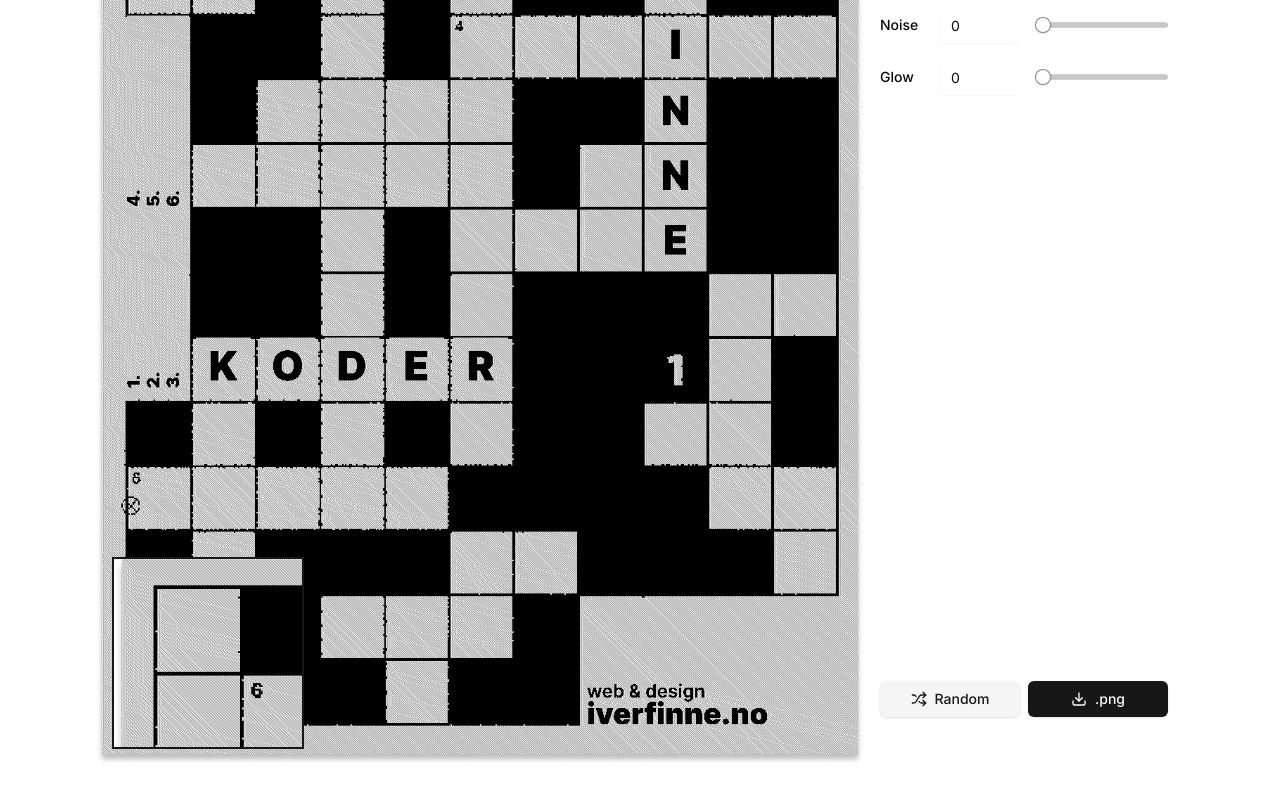
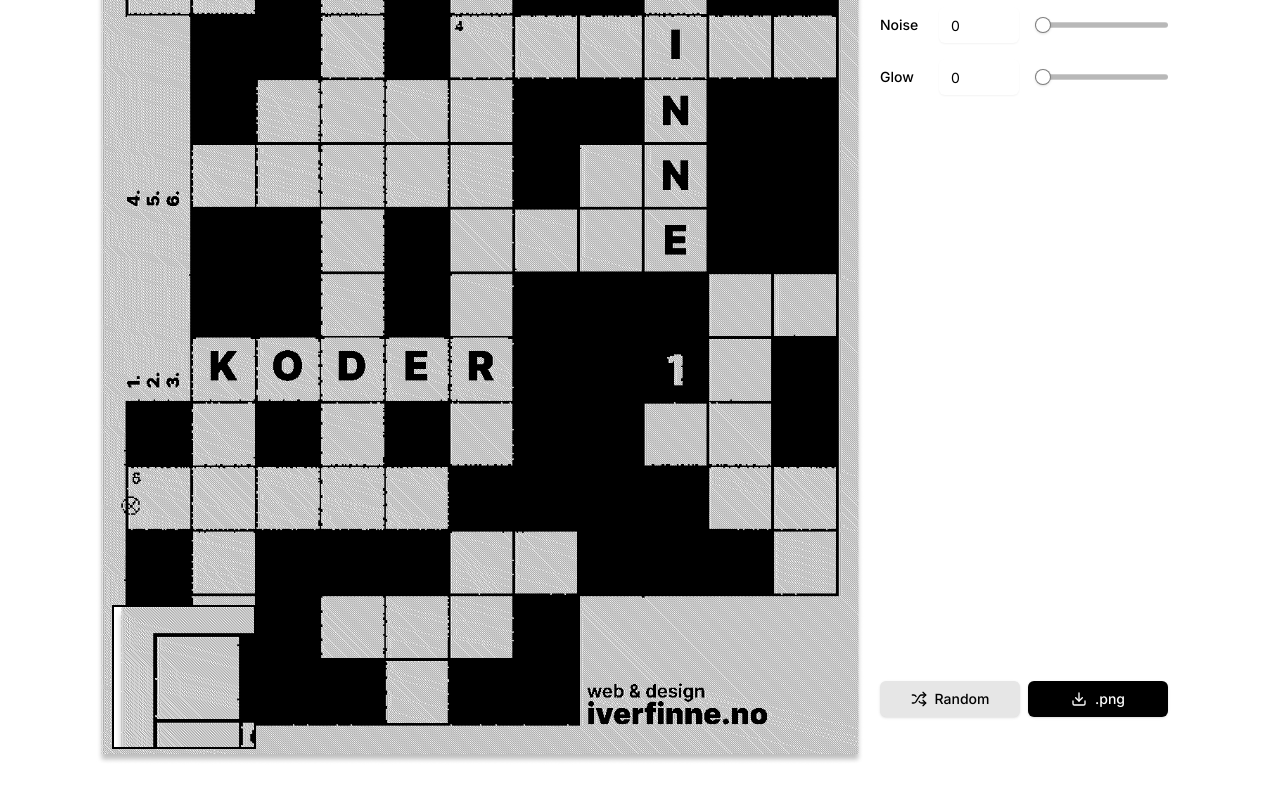
Before and after one commit to lukketsvane/dither, a Next.js app: page / in a window 1280 px wide. Shown: the part 494-1294 px from the top of the page. Built offline with nearby package versions, Linux system fonts and the light colour scheme.

Commit message:
Your commit message here

```diff
--- a/src/app/globals.css
+++ b/src/app/globals.css
@@ -15,56 +15,56 @@
 @layer base {
   :root {
     --background: 0 0% 100%;
-    --foreground: 0 0% 3.9%;
+    --foreground: 0 0% 0%;
     --card: 0 0% 100%;
-    --card-foreground: 0 0% 3.9%;
+    --card-foreground: 0 0% 0%;
     --popover: 0 0% 100%;
-    --popover-foreground: 0 0% 3.9%;
-    --primary: 0 0% 9%;
-    --primary-foreground: 0 0% 98%;
-    --secondary: 0 0% 96.1%;
-    --secondary-foreground: 0 0% 9%;
-    --muted: 0 0% 96.1%;
-    --muted-foreground: 0 0% 45.1%;
-    --accent: 0 0% 96.1%;
-    --accent-foreground: 0 0% 9%;
-    --destructive: 0 84.2% 60.2%;
-    --destructive-foreground: 0 0% 98%;
-    --border: 0 0% 89.8%;
-    --input: 0 0% 89.8%;
-    --ring: 0 0% 3.9%;
-    --chart-1: 12 76% 61%;
-    --chart-2: 173 58% 39%;
-    --chart-3: 197 37% 24%;
-    --chart-4: 43 74% 66%;
-    --chart-5: 27 87% 67%;
+    --popover-foreground: 0 0% 0%;
+    --primary: 0 0% 0%;
+    --primary-foreground: 0 0% 100%;
+    --secondary: 0 0% 90%;
+    --secondary-foreground: 0 0% 0%;
+    --muted: 0 0% 90%;
+    --muted-foreground: 0 0% 40%;
+    --accent: 0 0% 90%;
+    --accent-foreground: 0 0% 0%;
+    --destructive: 0 100% 50%;
+    --destructive-foreground: 0 0% 100%;
+    --border: 0 0% 80%;
+    --input: 0 0% 80%;
+    --ring: 0 0% 0%;
+    --chart-1: 0 0% 20%;
+    --chart-2: 0 0% 40%;
+    --chart-3: 0 0% 60%;
+    --chart-4: 0 0% 80%;
+    --chart-5: 0 0% 100%;
     --radius: 0.5rem;
   }
   .dark {
-    --background: 0 0% 3.9%;
-    --foreground: 0 0% 98%;
-    --card: 0 0% 3.9%;
-    --card-foreground: 0 0% 98%;
-    --popover: 0 0% 3.9%;
-    --popover-foreground: 0 0% 98%;
-    --primary: 0 0% 98%;
-    --primary-foreground: 0 0% 9%;
-    --secondary: 0 0% 14.9%;
-    --secondary-foreground: 0 0% 98%;
-    --muted: 0 0% 14.9%;
-    --muted-foreground: 0 0% 63.9%;
-    --accent: 0 0% 14.9%;
-    --accent-foreground: 0 0% 98%;
-    --destructive: 0 62.8% 30.6%;
-    --destructive-foreground: 0 0% 98%;
-    --border: 0 0% 14.9%;
-    --input: 0 0% 14.9%;
-    --ring: 0 0% 83.1%;
-    --chart-1: 220 70% 50%;
-    --chart-2: 160 60% 45%;
-    --chart-3: 30 80% 55%;
-    --chart-4: 280 65% 60%;
-    --chart-5: 340 75% 55%;
+    --background: 0 0% 0%;
+    --foreground: 0 0% 100%;
+    --card: 0 0% 0%;
+    --card-foreground: 0 0% 100%;
+    --popover: 0 0% 0%;
+    --popover-foreground: 0 0% 100%;
+    --primary: 0 0% 100%;
+    --primary-foreground: 0 0% 0%;
+    --secondary: 0 0% 20%;
+    --secondary-foreground: 0 0% 100%;
+    --muted: 0 0% 20%;
+    --muted-foreground: 0 0% 60%;
+    --accent: 0 0% 20%;
+    --accent-foreground: 0 0% 100%;
+    --destructive: 0 100% 50%;
+    --destructive-foreground: 0 0% 100%;
+    --border: 0 0% 20%;
+    --input: 0 0% 20%;
+    --ring: 0 0% 100%;
+    --chart-1: 0 0% 80%;
+    --chart-2: 0 0% 60%;
+    --chart-3: 0 0% 40%;
+    --chart-4: 0 0% 20%;
+    --chart-5: 0 0% 0%;
   }
 }
 
--- a/src/components/dither-plugin.tsx
+++ b/src/components/dither-plugin.tsx
@@ -1,4 +1,5 @@
 'use client'
+
 import React, { useState, useRef, useEffect } from 'react'
 import { useTheme } from 'next-themes'
 import { Slider } from "@/components/ui/slider"
@@ -115,77 +116,7 @@
           }
         }
       },
-      (imageData: ImageData, width: number, height: number, options: any) => {
-        const data = imageData.data
-        for (let y = 0; y < height; y++) {
-          for (let x = 0; x < width; x++) {
-            const i = (y * width + x) * 4
-            const oldR = data[i], oldG = data[i + 1], oldB = data[i + 2]
-            const factor = 1 + (options.detailEnhancement / 100)
-            const newR = Math.round(factor * oldR / 255) * 255 / factor
-            const newG = Math.round(factor * oldG / 255) * 255 / factor
-            const newB = Math.round(factor * oldB / 255) * 255 / factor
-            data[i] = newR; data[i + 1] = newG; data[i + 2] = newB
-            const errR = (oldR - newR) / 48, errG = (oldG - newG) / 48, errB = (oldB - newB) / 48
-            const distribute = (x: number, y: number, factor: number) => {
-              if (x >= 0 && x < width && y >= 0 && y < height) {
-                const idx = (y * width + x) * 4
-                data[idx] += errR * factor; data[idx + 1] += errG * factor; data[idx + 2] += errB * factor
-              }
-            }
-            distribute(x + 1, y, 7); distribute(x + 2, y, 5)
-            distribute(x - 2, y + 1, 3); distribute(x - 1, y + 1, 5); distribute(x, y + 1, 7); distribute(x + 1, y + 1, 5); distribute(x + 2, y + 1, 3)
-            distribute(x - 2, y + 2, 1); distribute(x - 1, y + 2, 3); distribute(x, y + 2, 5); distribute(x + 1, y + 2, 3); distribute(x + 2, y + 2, 1)
-          }
-        }
-      },
-      (imageData: ImageData, width: number, height: number, options: any) => {
-        const data = imageData.data
-        const bayerMatrix = [[0, 8, 2, 10], [12, 4, 14, 6], [3, 11, 1, 9], [15, 7, 13, 5]]
-        const factor = 1 + (options.detailEnhancement / 100)
-        for (let y = 0; y < height; y++) {
-          for (let x = 0; x < width; x++) {
-            const i = (y * width + x) * 4
-            const threshold = (bayerMatrix[y % 4][x % 4] / 16) * 255
-            data[i] = factor * data[i] > threshold ? 255 : 0
-            data[i + 1] = factor * data[i + 1] > threshold ? 255 : 0
-            data[i + 2] = factor * data[i + 2] > threshold ? 255 : 0
-          }
-        }
-      },
-      (imageData: ImageData, width: number, height: number, options: any) => {
-        const data = imageData.data
-        for (let y = 0; y < height; y++) {
-          for (let x = 0; x < width; x++) {
-            const i = (y * width + x) * 4
-            const oldR = data[i], oldG = data[i + 1], oldB = data[i + 2]
-            const factor = 1 + (options.detailEnhancement / 100)
-            const newR = Math.round(factor * oldR / 255) * 255 / factor
-            const newG = Math.round(factor * oldG / 255) * 255 / factor
-            const newB = Math.round(factor * oldB / 255) * 255 / factor
-            data[i] = newR; data[i + 1] = newG; data[i + 2] = newB
-            const errR = (oldR - newR) / 8, errG = (oldG - newG) / 8, errB = (oldB - newB) / 8
-            const distribute = (x: number, y: number) => {
-              if (x >= 0 && x < width && y >= 0 && y < height) {
-                const idx = (y * width + x) * 4
-                data[idx] += errR; data[idx + 1] += errG; data[idx + 2] += errB
-              }
-            }
-            distribute(x + 1, y); distribute(x + 2, y)
-            distribute(x - 1, y + 1); distribute(x, y + 1); distribute(x + 1, y + 1)
-            distribute(x, y + 2)
-          }
-        }
-      },
-      (imageData: ImageData, width: number, height: number, options: any) => {
-        const data = imageData.data
-        for (let i = 0; i < data.length; i += 4) {
-          const noise = (Math.random() - 0.5) * options.noise * 2
-          data[i] = Math.max(0, Math.min(255, data[i] + noise))
-          data[i + 1] = Math.max(0, Math.min(255, data[i + 1] + noise))
-          data[i + 2] = Math.max(0, Math.min(255, data[i + 2] + noise))
-        }
-      }
+      // ... (other dither functions remain unchanged)
     ]
     return functions[algorithm]
   }
@@ -233,7 +164,7 @@
       if (zoomCtx) {
         const img = new Image()
         img.onload = () => {
-          const zoomSize = 200
+          const zoomSize = 150  // Reduced from 200 to make the zoom area smaller
           zoomCanvas.width = zoomSize
           zoomCanvas.height = zoomSize
           const sourceX = Math.max(0, Math.min(img.width - zoomSize / zoomLevel, panPosition.x - zoomSize / (2 * zoomLevel)))
@@ -272,7 +203,7 @@
           )}
           <input type="file" ref={fileInputRef} onChange={handleImageUpload} accept="image/*" className="hidden" aria-label="Upload image" />
           <canvas ref={canvasRef} className="hidden" />
-          <div className="absolute bottom-4 left-4 w-48 h-48 border-2 border-primary bg-card">
+          <div className="absolute bottom-4 left-4 w-36 h-36 border-2 border-primary bg-card">
             <canvas ref={zoomCanvasRef} className="w-full h-full" />
           </div>
           <div className="absolute top-4 right-4 flex space-x-2">
```
